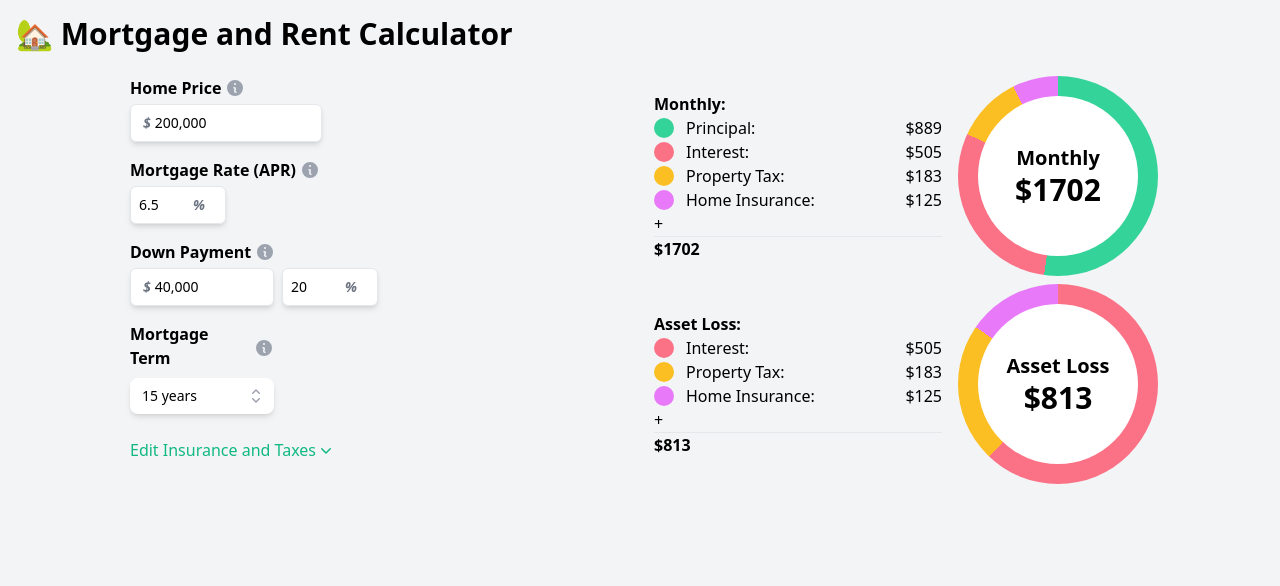
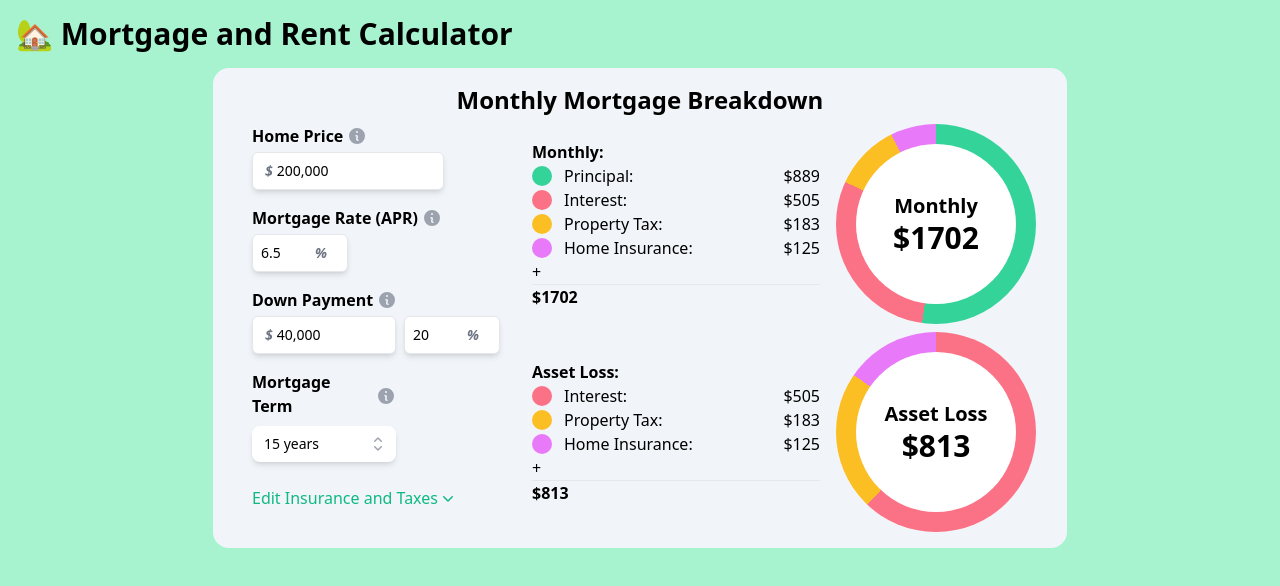
Before and after one commit to tylerhiggs/mortgage-rent-calculator, a Vue app: page / in a window 1280 px wide. Shown: the top 586 px of the page. Built offline with nearby package versions, Linux system fonts and the light colour scheme.

Commit message:
app.vue formatting

```diff
--- a/src/App.vue
+++ b/src/App.vue
@@ -48,13 +48,18 @@ const values = computed(() => {
 </script>
 
 <template>
-  <main class="bg-gray-100 h-screen">
+  <main class="bg-emerald-200 h-screen">
     <h1 class="font-bold text-3xl p-4">🏡 Mortgage and Rent Calculator</h1>
-    <div class="flex justify-around">
-      <MortgageInput />
-      <div class="flex flex-col">
-        <PieSum title="Monthly" :values="values" />
-        <PieSum title="Asset Loss" :values="baseValues" />
+    <div class="flex flex-col items-center">
+      <div class="w-8/12 flex flex-col items-center bg-slate-100 rounded-2xl p-4">
+        <h2 class="font-bold text-2xl">Monthly Mortgage Breakdown</h2>
+        <div class="flex justify-around">
+          <MortgageInput />
+          <div class="flex flex-col">
+            <PieSum title="Monthly" :values="values" />
+            <PieSum title="Asset Loss" :values="baseValues" />
+          </div>
+        </div>
       </div>
     </div>
   </main>
```
